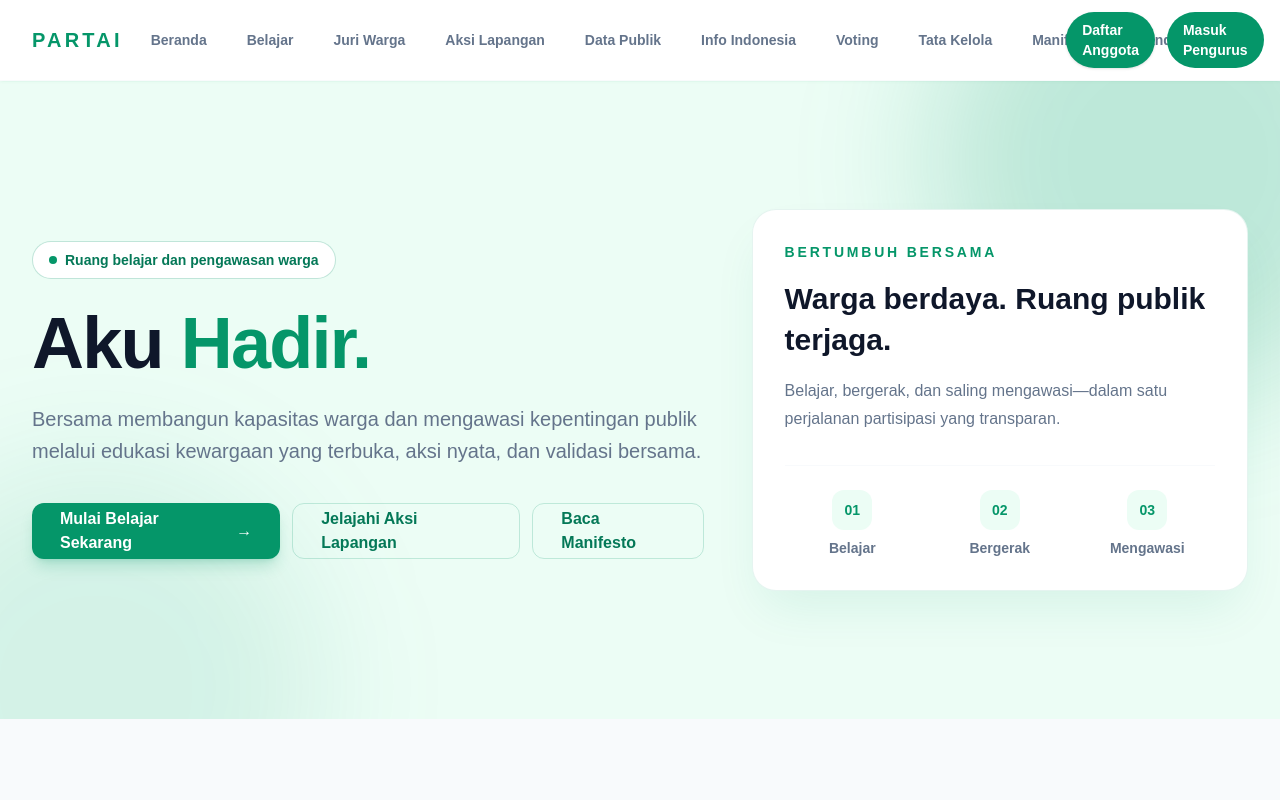
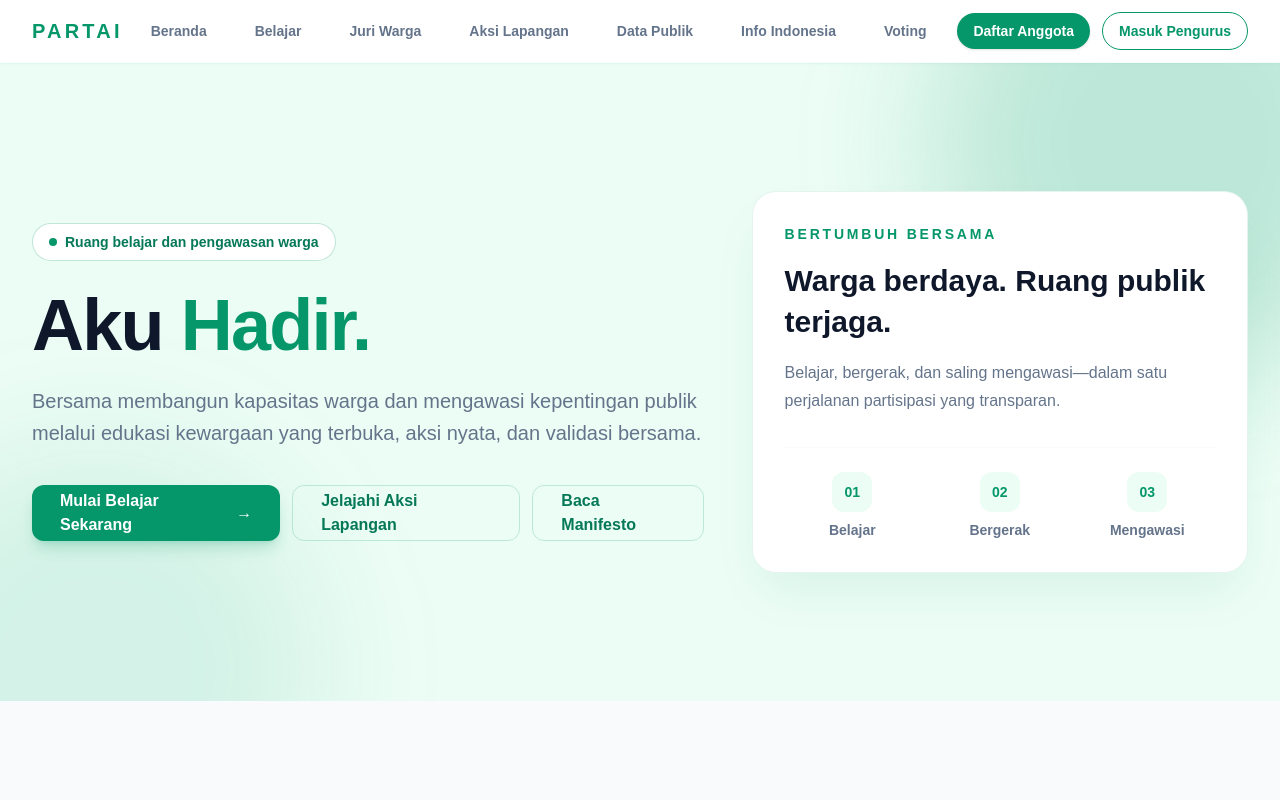
Before and after one commit to bagusgrav/partai, a Next.js app in the folder web/: page / in a window 1280 px wide. Shown: the top 800 px of the page. Built offline with nearby package versions, Linux system fonts and the light colour scheme.

Commit message:
fix(ui): perbaikan layout navbar dan hierarki tombol

```diff
--- a/web/src/components/Navbar.tsx
+++ b/web/src/components/Navbar.tsx
@@ -1,4 +1,6 @@
+import { Suspense } from "react";
 import Link from "next/link";
+import NavbarRegistrationCTA from "@/components/NavbarRegistrationCTA";
 
 const links = [
   { href: "/", label: "Beranda" },
@@ -27,7 +29,7 @@ export default function Navbar() {
         >
           PARTAI
         </Link>
-        <div className="-mx-5 flex gap-1 overflow-x-auto px-5 pb-1 sm:mx-0 sm:gap-2 sm:overflow-visible sm:px-0 sm:pb-0">
+        <div className="-mx-5 flex gap-4 overflow-x-auto px-5 pb-1 sm:mx-0 sm:min-w-0 sm:flex-1 sm:gap-4 sm:overflow-x-auto sm:px-0 sm:pb-0">
           {links.map(({ href, label }) => (
             <Link
               className="shrink-0 rounded-full px-3 py-2 text-sm font-semibold text-text-muted transition hover:bg-primary-light hover:text-primary-hover focus-visible:outline-2 focus-visible:outline-offset-2 focus-visible:outline-primary sm:px-4"
@@ -38,14 +40,11 @@ export default function Navbar() {
             </Link>
           ))}
         </div>
-        <Link
-          className="self-end rounded-full bg-primary px-4 py-2 text-sm font-bold text-white shadow-sm transition hover:bg-primary-hover focus-visible:outline-2 focus-visible:outline-offset-2 focus-visible:outline-primary sm:self-auto"
-          href="/daftar"
-        >
-          Daftar Anggota
-        </Link>
+        <Suspense fallback={null}>
+          <NavbarRegistrationCTA />
+        </Suspense>
         <a
-          className="self-end rounded-full bg-primary px-4 py-2 text-sm font-semibold text-white transition hover:bg-primary-hover focus-visible:outline-2 focus-visible:outline-offset-2 focus-visible:outline-primary sm:self-auto"
+          className="self-end whitespace-nowrap rounded-full border border-primary bg-transparent px-4 py-2 text-sm font-semibold text-primary transition hover:bg-primary-light focus-visible:outline-2 focus-visible:outline-offset-2 focus-visible:outline-primary sm:self-auto"
           href="https://api.akuhadir.my.id/admin"
           rel="noopener noreferrer"
           target="_blank"
--- /dev/null
+++ b/web/src/components/NavbarRegistrationCTA.tsx
@@ -0,0 +1,21 @@
+"use client";
+
+import Link from "next/link";
+import { usePathname } from "next/navigation";
+
+export default function NavbarRegistrationCTA() {
+  const pathname = usePathname();
+
+  if (pathname === "/daftar") {
+    return null;
+  }
+
+  return (
+    <Link
+      className="self-end whitespace-nowrap rounded-full bg-primary px-4 py-2 text-sm font-bold text-white shadow-sm transition hover:bg-primary-hover focus-visible:outline-2 focus-visible:outline-offset-2 focus-visible:outline-primary sm:self-auto"
+      href="/daftar"
+    >
+      Daftar Anggota
+    </Link>
+  );
+}
```
